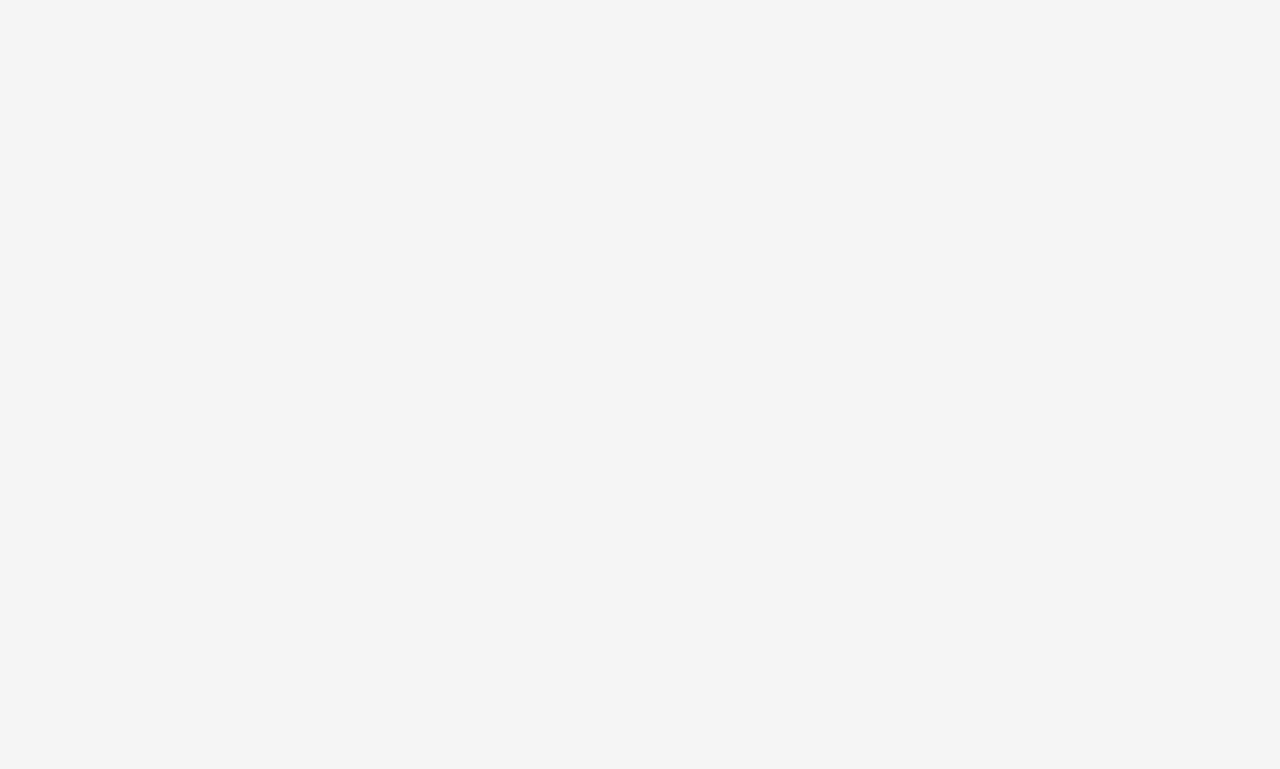
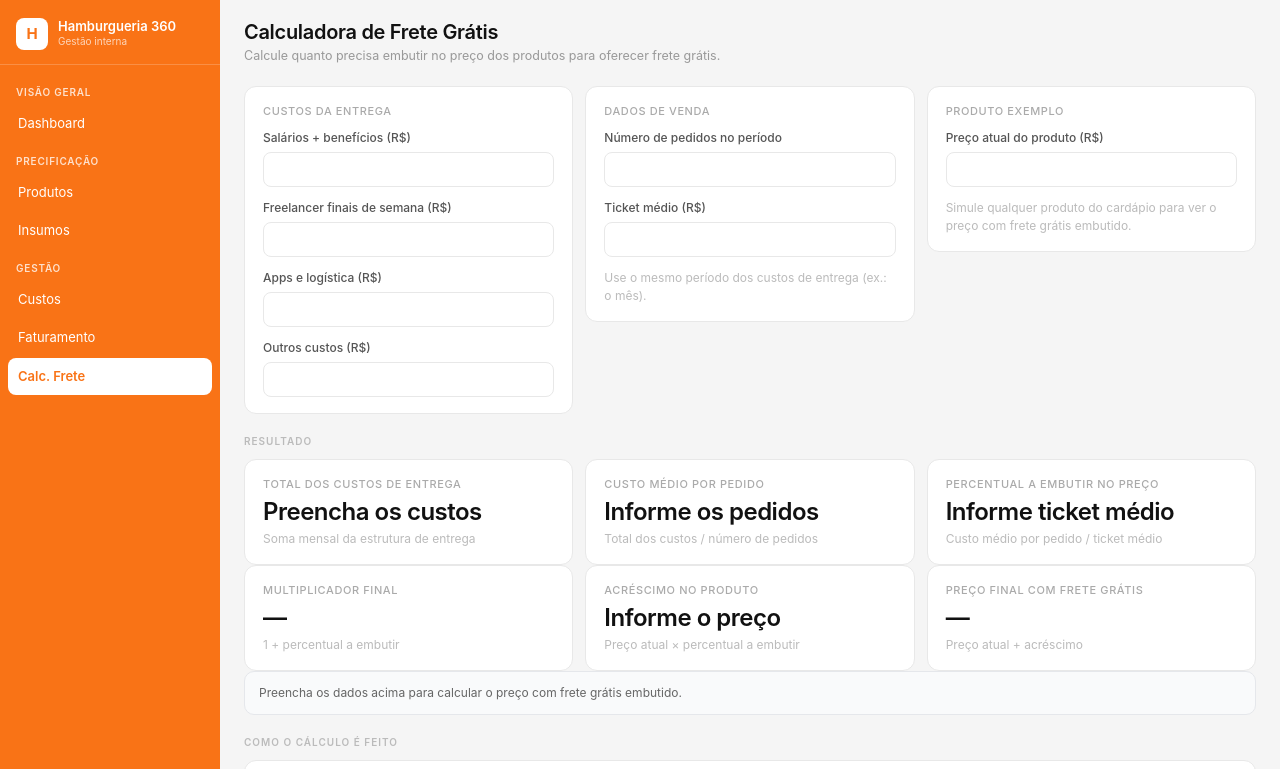
Before and after one commit to juniorlisboamidia/hamburgueria360, a React app in the folder frontend/: page /calc-frete in a window 1280 px wide. Before the commit this address had no page. Shown: the top 769 px of the page. Built offline with nearby package versions, Linux system fonts and the light colour scheme; the HTML template or start-up script is replaced by a standard one.

Commit message:
Adiciona calculadora de frete gratis

```diff
--- a/frontend/src/App.jsx
+++ b/frontend/src/App.jsx
@@ -10,6 +10,7 @@ import CustosVariaveis from './pages/CustosVariaveis'
 import Faturamento from './pages/Faturamento'
 import PontoEquilibrio from './pages/PontoEquilibrio'
 import Inteligencia from './pages/Inteligencia'
+import CalcFrete from './pages/CalcFrete'
 
 export default function App() {
   return (
@@ -27,6 +28,7 @@ export default function App() {
           <Route path="faturamento" element={<Faturamento />} />
           <Route path="ponto-equilibrio" element={<PontoEquilibrio />} />
           <Route path="inteligencia" element={<Inteligencia />} />
+          <Route path="calc-frete" element={<CalcFrete />} />
         </Route>
       </Routes>
     </BrowserRouter>
--- a/frontend/src/components/Sidebar.jsx
+++ b/frontend/src/components/Sidebar.jsx
@@ -11,7 +11,8 @@ const precificacao = [
 
 const gestao = [
   { to: '/custos', label: 'Custos' },
-  { to: '/faturamento',  label: 'Faturamento' }
+  { to: '/faturamento',  label: 'Faturamento' },
+  { to: '/calc-frete', label: 'Calc. Frete' }
 ]
 
 function itemClass({ isActive }) {
--- /dev/null
+++ b/frontend/src/pages/CalcFrete.jsx
@@ -0,0 +1,254 @@
+import { useState } from 'react'
+import Card from '../components/Card'
+
+const brlFormatter = new Intl.NumberFormat('pt-BR', {
+  style: 'currency',
+  currency: 'BRL'
+})
+const pctFormatter = new Intl.NumberFormat('pt-BR', {
+  minimumFractionDigits: 2,
+  maximumFractionDigits: 2
+})
+const multFormatter = new Intl.NumberFormat('pt-BR', {
+  minimumFractionDigits: 2,
+  maximumFractionDigits: 2
+})
+const multExatoFormatter = new Intl.NumberFormat('pt-BR', {
+  minimumFractionDigits: 4,
+  maximumFractionDigits: 4
+})
+
+function formatCurrency(value) {
+  if (value === null || value === undefined) return '—'
+  return brlFormatter.format(Number(value))
+}
+// Recebe a fração (0,21) e exibe como percentual (21,00%)
+function formatPercent(value) {
+  if (value === null || value === undefined) return '—'
+  return `${pctFormatter.format(Number(value) * 100)}%`
+}
+function formatMultiplier(value, exato = false) {
+  if (value === null || value === undefined) return '—'
+  return `${(exato ? multExatoFormatter : multFormatter).format(Number(value))}x`
+}
+
+// Converte o texto do input em número; vazio/inválido vira 0
+function num(text) {
+  const v = Number(text)
+  return Number.isFinite(v) ? v : 0
+}
+
+function CampoValor({ label, value, onChange }) {
+  return (
+    <div className="form-group" style={{ marginBottom: 0 }}>
+      <label className="form-label">{label}</label>
+      <input
+        className="form-input"
+        type="number"
+        min="0"
+        step="0.01"
+        value={value}
+        onChange={(e) => onChange(e.target.value)}
+      />
+    </div>
+  )
+}
+
+export default function CalcFrete() {
+  // A calculadora abre em branco: o usuário preenche os próprios números
+  // Custos da entrega
+  const [salarios, setSalarios] = useState('')
+  const [freelancers, setFreelancers] = useState('')
+  const [apps, setApps] = useState('')
+  const [outros, setOutros] = useState('')
+  // Dados de venda
+  const [pedidos, setPedidos] = useState('')
+  const [ticketMedio, setTicketMedio] = useState('')
+  // Produto exemplo
+  const [precoProduto, setPrecoProduto] = useState('')
+
+  // ===== Cálculo em tempo real (sem backend) =====
+  // Campo vazio ≠ zero: enquanto nenhum custo foi digitado, não há total real
+  const custosPreenchidos = [salarios, freelancers, apps, outros].some(
+    (s) => String(s).trim() !== ''
+  )
+  const totalCustosEntrega = custosPreenchidos
+    ? num(salarios) + num(freelancers) + num(apps) + num(outros)
+    : null
+
+  const pedidosNum = num(pedidos)
+  const ticketNum = num(ticketMedio)
+  const precoNum = num(precoProduto)
+
+  const pedidosOk = pedidosNum > 0
+  const ticketOk = ticketNum > 0
+  const precoOk = precoNum > 0
+
+  const custoMedioEntrega =
+    totalCustosEntrega !== null && pedidosOk ? totalCustosEntrega / pedidosNum : null
+  const percentualEmbutir =
+    custoMedioEntrega !== null && ticketOk ? custoMedioEntrega / ticketNum : null
+  const multiplicadorFinal = percentualEmbutir === null ? null : 1 + percentualEmbutir
+  const acrescimoProduto =
+    percentualEmbutir !== null && precoOk ? precoNum * percentualEmbutir : null
+  const precoFinal = acrescimoProduto === null ? null : precoNum + acrescimoProduto
+
+  const calculoCompleto = precoFinal !== null
+
+  return (
+    <div>
+      <div className="page-header">
+        <div>
+          <h1>Calculadora de Frete Grátis</h1>
+          <div className="page-header-sub">
+            Calcule quanto precisa embutir no preço dos produtos para oferecer frete grátis.
+          </div>
+        </div>
+      </div>
+
+      {/* ===== Entradas ===== */}
+      <div className="grid-3" style={{ alignItems: 'start' }}>
+        <div className="card">
+          <div className="card-label">Custos da Entrega</div>
+          <div style={{ display: 'flex', flexDirection: 'column', gap: 12, marginTop: 10 }}>
+            <CampoValor label="Salários + benefícios (R$)" value={salarios} onChange={setSalarios} />
+            <CampoValor label="Freelancer finais de semana (R$)" value={freelancers} onChange={setFreelancers} />
+            <CampoValor label="Apps e logística (R$)" value={apps} onChange={setApps} />
+            <CampoValor label="Outros custos (R$)" value={outros} onChange={setOutros} />
+          </div>
+        </div>
+
+        <div className="card">
+          <div className="card-label">Dados de Venda</div>
+          <div style={{ display: 'flex', flexDirection: 'column', gap: 12, marginTop: 10 }}>
+            <CampoValor label="Número de pedidos no período" value={pedidos} onChange={setPedidos} />
+            <CampoValor label="Ticket médio (R$)" value={ticketMedio} onChange={setTicketMedio} />
+          </div>
+          <div className="card-hint" style={{ marginTop: 12 }}>
+            Use o mesmo período dos custos de entrega (ex.: o mês).
+          </div>
+        </div>
+
+        <div className="card">
+          <div className="card-label">Produto Exemplo</div>
+          <div style={{ marginTop: 10 }}>
+            <CampoValor label="Preço atual do produto (R$)" value={precoProduto} onChange={setPrecoProduto} />
+          </div>
+          <div className="card-hint" style={{ marginTop: 12 }}>
+            Simule qualquer produto do cardápio para ver o preço com frete grátis embutido.
+          </div>
+        </div>
+      </div>
+
+      {/* ===== Resultado ===== */}
+      <div className="section-title">Resultado</div>
+      <div className="grid-3">
+        <Card
+          title="Total dos Custos de Entrega"
+          value={totalCustosEntrega === null ? 'Preencha os custos' : formatCurrency(totalCustosEntrega)}
+          hint="Soma mensal da estrutura de entrega"
+          variant={totalCustosEntrega === null ? undefined : 'info'}
+        />
+        <Card
+          title="Custo Médio por Pedido"
+          value={
+            custoMedioEntrega !== null
+              ? formatCurrency(custoMedioEntrega)
+              : !pedidosOk
+              ? 'Informe os pedidos'
+              : 'Preencha os custos'
+          }
+          hint="Total dos custos / número de pedidos"
+        />
+        <Card
+          title="Percentual a Embutir no Preço"
+          value={
+            percentualEmbutir !== null
+              ? formatPercent(percentualEmbutir)
+              : !ticketOk
+              ? 'Informe ticket médio'
+              : '—'
+          }
+          hint="Custo médio por pedido / ticket médio"
+          variant={percentualEmbutir === null ? undefined : 'brand'}
+        />
+      </div>
+      <div className="grid-3">
+        <Card
+          title="Multiplicador Final"
+          value={formatMultiplier(multiplicadorFinal)}
+          hint={
+            multiplicadorFinal === null
+              ? '1 + percentual a embutir'
+              : `Exato: ${formatMultiplier(multiplicadorFinal, true)} · 1 + percentual a embutir`
+          }
+        />
+        <Card
+          title="Acréscimo no Produto"
+          value={
+            acrescimoProduto !== null
+              ? formatCurrency(acrescimoProduto)
+              : !precoOk
+              ? 'Informe o preço'
+              : '—'
+          }
+          hint="Preço atual × percentual a embutir"
+        />
+        <Card
+          title="Preço Final com Frete Grátis"
+          value={precoFinal === null ? '—' : formatCurrency(precoFinal)}
+          hint="Preço atual + acréscimo"
+          variant={precoFinal === null ? undefined : 'brand'}
+        />
+      </div>
+
+      {calculoCompleto ? (
+        <div className="alert alert-green">
+          <div className="alert-msg clr-green">
+            Para cobrir o frete grátis, este produto deveria ter um acréscimo de{' '}
+            <strong>{formatCurrency(acrescimoProduto)}</strong>, chegando a{' '}
+            <strong>{formatCurrency(precoFinal)}</strong>.
+          </div>
+        </div>
+      ) : (
+        <div className="alert alert-gray">
+          <div className="alert-msg">
+            Preencha os dados acima para calcular o preço com frete grátis embutido.
+          </div>
+        </div>
+      )}
+
+      {/* ===== Explicação ===== */}
+      <div className="section-title">Como o Cálculo é Feito</div>
+      <div className="card">
+        <div style={{ fontSize: 13, color: '#444', lineHeight: 1.7 }}>
+          <div>1. Somamos os custos mensais da estrutura de entrega.</div>
+          <div>2. Dividimos esse total pelo número de pedidos para descobrir o custo médio da entrega por pedido.</div>
+          <div>3. Dividimos o custo médio da entrega pelo ticket médio para encontrar o percentual que precisa ser embutido.</div>
+          <div>4. Aplicamos esse percentual ao preço atual do produto.</div>
+        </div>
+        <div
+          style={{
+            marginTop: 14,
+            paddingTop: 12,
+            borderTop: '1px solid #f5f5f5',
+            fontSize: 12.5,
+            color: '#666',
+            lineHeight: 1.9,
+            fontFamily: 'ui-monospace, monospace'
+          }}
+        >
+          <div>Total dos custos = salários + freelancers + apps/logística + outros</div>
+          <div>Custo médio por pedido = total dos custos / número de pedidos</div>
+          <div>Percentual a embutir = custo médio por pedido / ticket médio</div>
+          <div>Preço final = preço atual × (1 + percentual a embutir)</div>
+        </div>
+        <div className="card-hint" style={{ marginTop: 12 }}>
+          Exemplo: percentual de 0,21 (21%) significa multiplicador final de 1,21x sobre o preço
+          atual. A interface mostra os dois para evitar confusão — o percentual é o acréscimo, o
+          multiplicador já inclui o preço original.
+        </div>
+      </div>
+    </div>
+  )
+}
```
